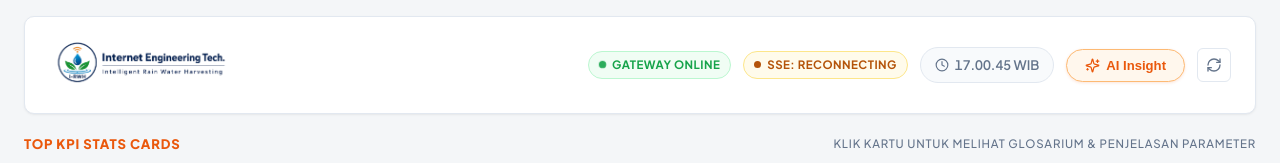
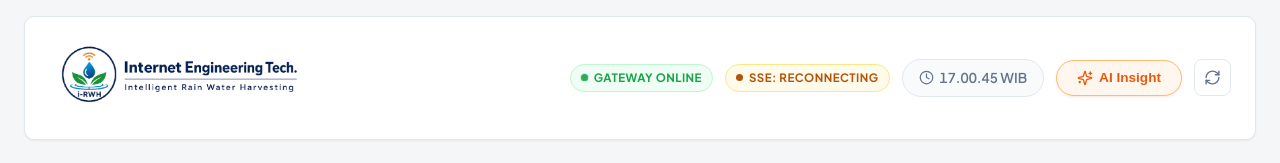
Before and after one commit to RahmatHadinata23758051/i-RWH, a React (Vite) app in the folder Frontend/: page / in a window 1280 px wide. Shown: the top 163 px of the page. Built offline with nearby package versions, Linux system fonts and the light colour scheme; no server answers.

Commit message:
style(header): significantly enlarge banner logo to height 110px and width 650px

```diff
--- a/Frontend/src/components/Header.jsx
+++ b/Frontend/src/components/Header.jsx
@@ -31,25 +31,25 @@ export default function Header({
   const isOnline = gatewayStatus === 'online' || gatewayStatus === '1' || gatewayStatus === 1;
 
   return (
-    <header className="card" style={{ padding: '8px 24px', marginBottom: '20px', minHeight: '90px' }}>
+    <header className="card" style={{ padding: '6px 24px', marginBottom: '20px', minHeight: '120px' }}>
       <div style={{
         display: 'flex',
         alignItems: 'center',
         justifyContent: 'space-between',
         flexWrap: 'wrap',
-        gap: '16px',
-        minHeight: '80px'
+        gap: '20px',
+        minHeight: '110px'
       }}>
 
-        {/* Brand Logo Pure Banner Image (Sangat Besar Sesuai Area Kotak Ungu) */}
-        <div style={{ display: 'flex', alignItems: 'center', flex: '0 0 auto' }}>
+        {/* Brand Logo Pure Banner Image (Sangat Besar Menempati Seluruh Area Kiri) */}
+        <div style={{ display: 'flex', alignItems: 'center', flex: '1 1 500px', maxWidth: '650px' }}>
           <img
             src="/logo.png"
             alt="Internet Engineering Tech - Intelligent Rain Water Harvesting"
             style={{
-              height: '78px',
+              height: '110px',
               width: 'auto',
-              maxWidth: '480px',
+              maxWidth: '100%',
               objectFit: 'contain',
               display: 'block'
             }}
@@ -57,7 +57,7 @@ export default function Header({
         </div>
 
         {/* Status Indicators & Clock */}
-        <div style={{ display: 'flex', alignItems: 'center', gap: '12px', flexWrap: 'wrap' }}>
+        <div style={{ display: 'flex', alignItems: 'center', gap: '12px', flexWrap: 'wrap', marginLeft: 'auto' }}>
 
           {/* Gateway Status Badge */}
           <div className={`status-pill ${isOnline ? 'online' : 'offline'}`}>
@@ -81,15 +81,15 @@ export default function Header({
             alignItems: 'center',
             gap: '6px',
             color: 'var(--text-muted)',
-            fontSize: '0.82rem',
+            fontSize: '0.85rem',
             fontWeight: '600',
             background: 'var(--bg-card-subtle)',
-            padding: '7px 14px',
+            padding: '8px 16px',
             borderRadius: '9999px',
             border: '1px solid var(--border-subtle)'
           }}>
-            <Clock size={14} />
-            <span className="tabular-nums">{currentTime || '17:30 WIB'}</span>
+            <Clock size={15} />
+            <span className="tabular-nums">{currentTime || '17:35 WIB'}</span>
           </div>
 
           {/* AI Agro-Insight Button */}
@@ -102,16 +102,16 @@ export default function Header({
               backgroundColor: 'var(--color-orange-light)',
               border: '1px solid var(--color-orange-border)',
               color: 'var(--color-orange)',
-              padding: '8px 18px',
+              padding: '9px 20px',
               borderRadius: '9999px',
-              fontSize: '0.82rem',
+              fontSize: '0.85rem',
               fontWeight: '700',
               cursor: 'pointer',
               boxShadow: '0 1px 3px rgba(234, 88, 12, 0.15)',
               transition: 'all 0.15s ease'
             }}
           >
-            <Sparkles size={15} />
+            <Sparkles size={16} />
             <span>AI Insight</span>
           </button>
 
@@ -122,15 +122,15 @@ export default function Header({
             style={{
               background: 'transparent',
               border: '1px solid var(--border-subtle)',
-              padding: '8px',
-              borderRadius: '6px',
+              padding: '9px',
+              borderRadius: '8px',
               cursor: 'pointer',
               display: 'flex',
               alignItems: 'center',
               color: 'var(--text-muted)'
             }}
           >
-            <RefreshCw size={16} />
+            <RefreshCw size={17} />
           </button>
         </div>
 
```
